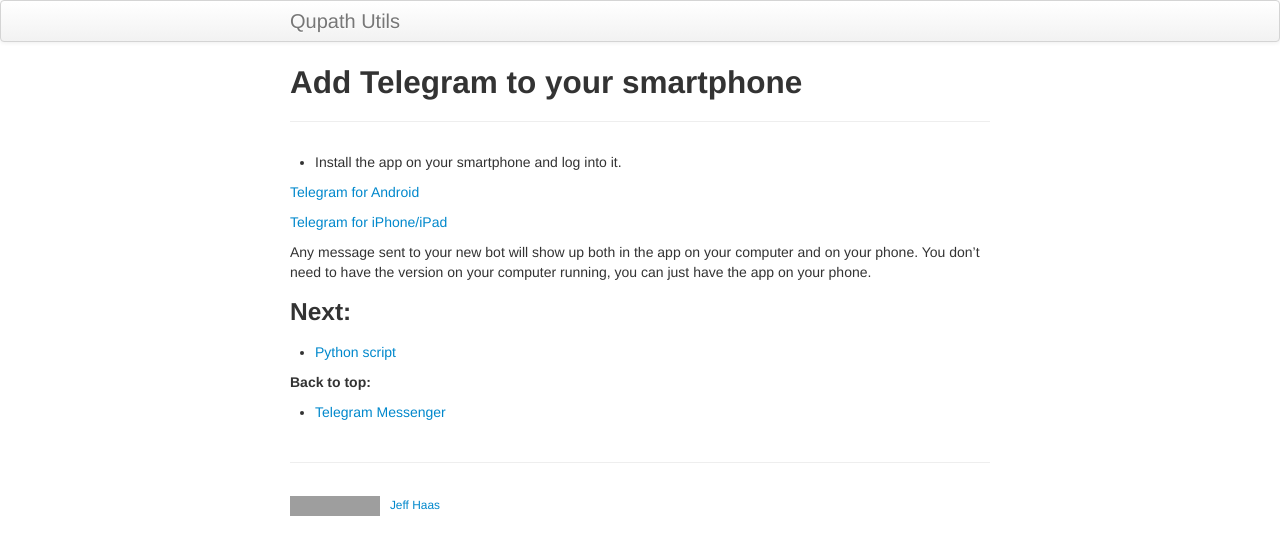
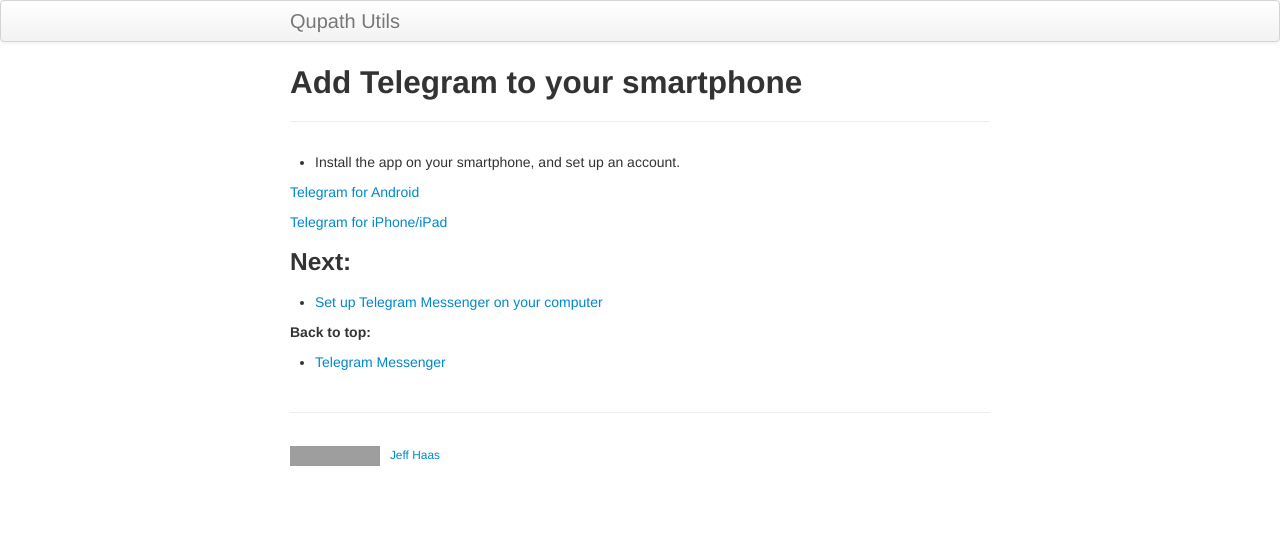
Before and after one commit to Jeff-Haas/qupath_utils, a Jekyll site: the page built from pages/telegram_app.md, in a window 1280 px wide. Shown: the top 555 px of the page. Built offline with Jekyll 4.4.1, drawn with Linux system fonts in a browser that asks for light colours; grey boxes are pictures that could not be loaded.

Commit message:
Update telegram_app.md
Updated link at bottom for next step

```diff
--- a/pages/telegram_app.md
+++ b/pages/telegram_app.md
@@ -3,17 +3,15 @@ layout: page
 title: Add Telegram to your smartphone
 ---
 
-- Install the app on your smartphone and log into it.
+- Install the app on your smartphone, and set up an account.
 
 [Telegram for Android](https://play.google.com/store/apps/details?id=org.telegram.messenger&hl=en_US&gl=US)
 
 [Telegram for iPhone/iPad](https://apps.apple.com/app/telegram-messenger/id686449807)
 
 
-Any message sent to your new bot will show up both in the app on your computer and on your phone.  You don't need to have the version on your computer running, you can just have the app on your phone.
-
 ### Next:
-- [Python script](python_script.html)
+- [Set up Telegram Messenger on your computer](telegram_setup.html)
 
 ##### Back to top:
 - [Telegram Messenger](telegram.html)
```
